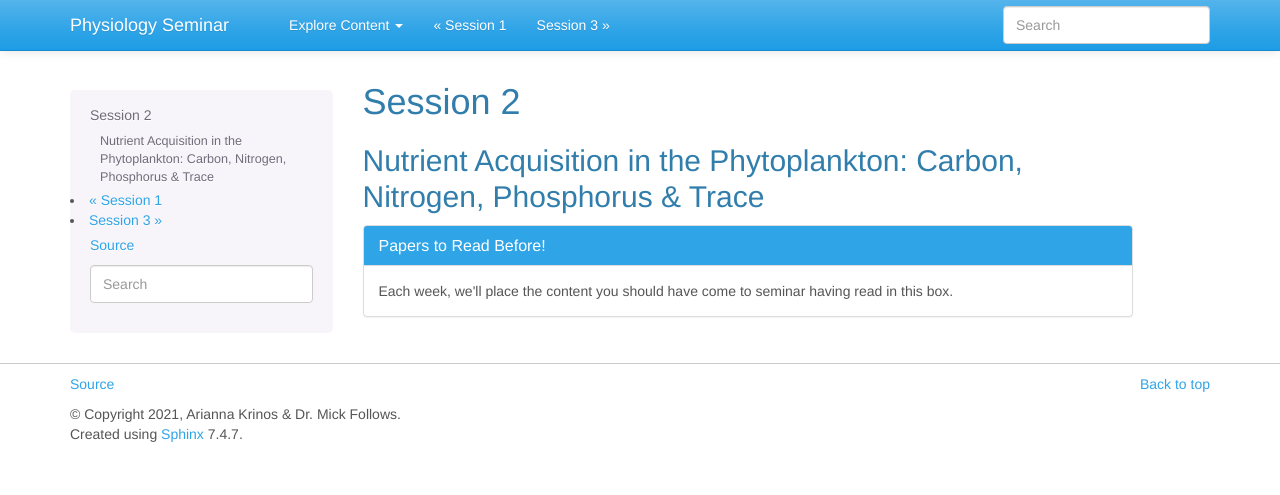
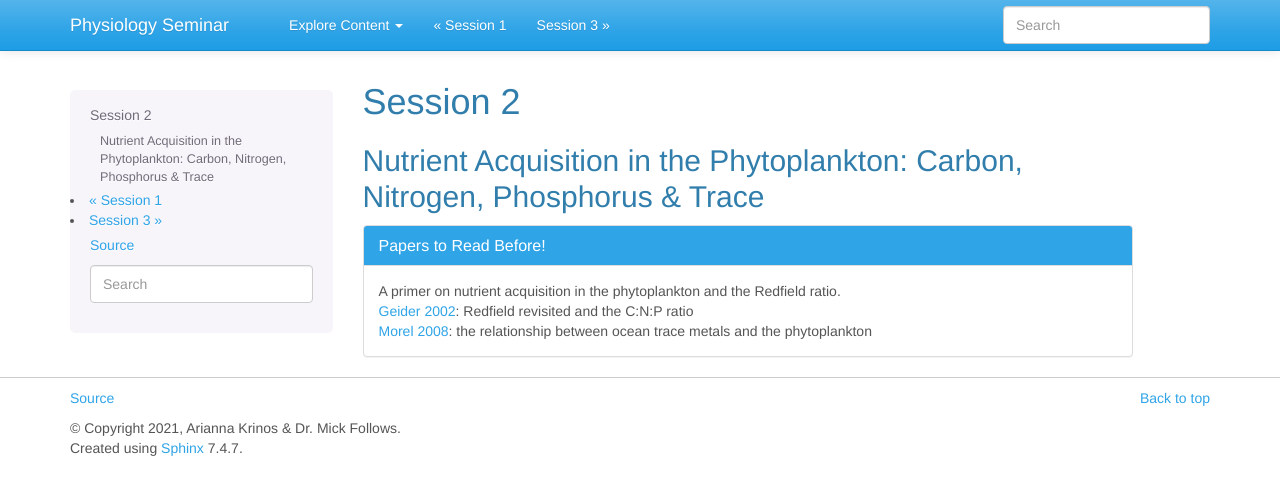
Before and after one commit to akrinos/2021-phyto-phys, a Sphinx documentation site: the page built from docs/week-three.md, in a window 1280 px wide. Shown: the top 495 px of the page. Built offline with Sphinx 7.4.7, drawn with Linux system fonts in a browser that asks for light colours.

Commit message:
Adding session 2

```diff
--- a/docs/week-three.md
+++ b/docs/week-three.md
@@ -6,6 +6,8 @@
     <h3 class="panel-title">Papers to Read Before!</h3>
   </div>
   <div class="panel-body">
-      Each week, we'll place the content you should have come to seminar having read in this box.
+      A primer on nutrient acquisition in the phytoplankton and the Redfield ratio.<br>
+      <a href="https://2021-phyto-phys.readthedocs.io/en/latest/_literature/session2/geider2002.pdf">Geider 2002</a>: Redfield revisited and the C:N:P ratio<br>
+      <a href="https://2021-phyto-phys.readthedocs.io/en/latest/_literature/session2/morel2008.pdf">Morel 2008</a>: the relationship between ocean trace metals and the phytoplankton
   </div>
 </div>
```
Also changed, not shown: 2 other files.
